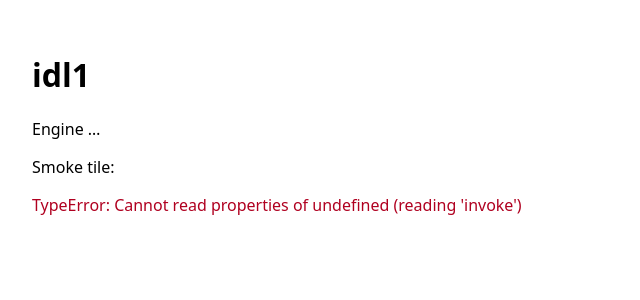
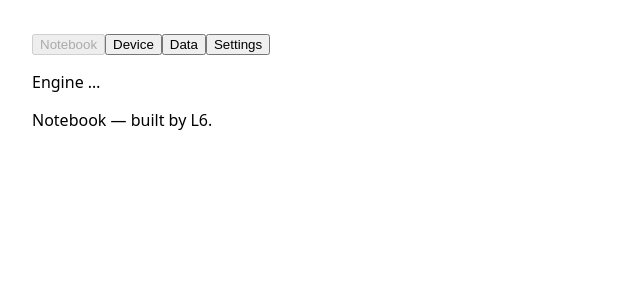
Before and after one commit to saucyeng/idl1-app, a React (Vite) app in the folder app/: page / in a window 1280 px wide. Shown: the top 300 px of the page, without its empty margins (0-640 px from the left). Built offline with nearby package versions, Linux system fonts and the light colour scheme.

Commit message:
app: routing skeleton (four-tab shell) and app-level state (Context+useReducer)

```diff
--- a/app/src/App.tsx
+++ b/app/src/App.tsx
@@ -1,27 +1,49 @@
-import { useEffect, useState } from "react";
+import { useEffect } from "react";
 import "./App.css";
 import { fetchEngineVersion } from "./ipc/engine";
-import { fetchSmokeTile } from "./ipc/_m0_smoke";
+import { AppStateProvider, useAppState } from "./state/AppState";
+import { ROUTES } from "./routes/types";
+import NotebookPage from "./routes/pages/NotebookPage";
+import DevicePage from "./routes/pages/DevicePage";
+import DataPage from "./routes/pages/DataPage";
+import SettingsPage from "./routes/pages/SettingsPage";
 
-/** Root of the idl1 UI. M0: proves JSON and binary IPC against the engine. */
-export default function App() {
-  const [version, setVersion] = useState<string>("…");
-  const [tile, setTile] = useState<number[]>([]);
-  const [error, setError] = useState<string | null>(null);
+/** The four-tab shell: nav + the active tab's page, sourced from
+ *  `useAppState()`. Fetches the engine version once on mount (C3 §3.1). */
+function Shell() {
+  const [state, dispatch] = useAppState();
 
   useEffect(() => {
-    fetchEngineVersion().then(setVersion).catch((e) => setError(String(e)));
-    fetchSmokeTile(8)
-      .then((t) => setTile(Array.from(t)))
-      .catch((e) => setError(String(e)));
-  }, []);
+    fetchEngineVersion().then((v) => dispatch({ type: "SET_ENGINE_VERSION", version: v }));
+  }, [dispatch]);
+
+  const page = {
+    notebook: <NotebookPage />,
+    device: <DevicePage />,
+    data: <DataPage />,
+    settings: <SettingsPage />,
+  }[state.route];
 
   return (
     <main className="idl1-root">
-      <h1>idl1</h1>
-      <p>Engine {version}</p>
-      <p>Smoke tile: {tile.join(", ")}</p>
-      {error && <p className="idl1-error">{error}</p>}
+      <nav>
+        {ROUTES.map((r) => (
+          <button key={r.id} onClick={() => dispatch({ type: "NAVIGATE", route: r.id })} disabled={state.route === r.id}>
+            {r.label}
+          </button>
+        ))}
+      </nav>
+      <p>Engine {state.engineVersion ?? "…"}</p>
+      {page}
     </main>
   );
 }
+
+/** Root of the idl1 UI: state provider + the four-tab shell. */
+export default function App() {
+  return (
+    <AppStateProvider>
+      <Shell />
+    </AppStateProvider>
+  );
+}
--- /dev/null
+++ b/app/src/routes/pages/DataPage.tsx
@@ -0,0 +1,5 @@
+/** Placeholder — L7 (device/data/settings UI) replaces this with the
+ *  catalog browser and import views. */
+export default function DataPage() {
+  return <p>Data — built by L7.</p>;
+}
--- /dev/null
+++ b/app/src/routes/pages/DevicePage.tsx
@@ -0,0 +1,5 @@
+/** Placeholder — L7 (device/data/settings UI) replaces this with the
+ *  device connection and source-config views. */
+export default function DevicePage() {
+  return <p>Device — built by L7.</p>;
+}
--- /dev/null
+++ b/app/src/routes/pages/NotebookPage.tsx
@@ -0,0 +1,5 @@
+/** Placeholder — L6 (notebook UI) replaces this with the sandboxed-iframe
+ *  cell viewer. */
+export default function NotebookPage() {
+  return <p>Notebook — built by L6.</p>;
+}
--- /dev/null
+++ b/app/src/routes/pages/SettingsPage.tsx
@@ -0,0 +1,5 @@
+/** Placeholder — L7 (device/data/settings UI) replaces this with the
+ *  settings tab. */
+export default function SettingsPage() {
+  return <p>Settings — built by L7.</p>;
+}
--- /dev/null
+++ b/app/src/routes/types.ts
@@ -0,0 +1,12 @@
+/** The app's four top-level tabs (design §10 L6/L7 scope: notebook viewer,
+ *  device connection, data/catalog browser, settings). No nested routing in
+ *  v1 — a flat tab switch is sufficient for a four-screen desktop/mobile
+ *  shell and needs no routing library (see this plan's Open Questions). */
+export type RouteId = "notebook" | "device" | "data" | "settings";
+
+export const ROUTES: readonly { id: RouteId; label: string }[] = [
+  { id: "notebook", label: "Notebook" },
+  { id: "device", label: "Device" },
+  { id: "data", label: "Data" },
+  { id: "settings", label: "Settings" },
+];
--- /dev/null
+++ b/app/src/state/AppState.tsx
@@ -0,0 +1,50 @@
+import { createContext, useContext, useReducer, type ReactNode } from "react";
+import type { RouteId } from "../routes/types";
+
+/** App-shell state: the current tab plus the two values every tab may need
+ *  (engine version, for a footer/about display; resolved <data> path, for
+ *  Settings). L6/L7 extend this shape with their own slices (workbook
+ *  handle, selection model, …) rather than inventing a second store — see
+ *  this plan's Open Questions on when a heavier state library is justified. */
+export interface AppState {
+  route: RouteId;
+  engineVersion: string | null;
+}
+
+/** The app's state before `engine_version` resolves (M0: `fetchEngineVersion`
+ *  populates it on mount). */
+export const initialAppState: AppState = { route: "notebook", engineVersion: null };
+
+/** Every action the app-shell reducer accepts. */
+export type AppAction =
+  | { type: "NAVIGATE"; route: RouteId }
+  | { type: "SET_ENGINE_VERSION"; version: string };
+
+/** Pure reducer — the unit-tested half of this module (CLAUDE.md §4: UI
+ *  rendering is not unit-tested; this is not rendering). */
+export function appStateReducer(state: AppState, action: AppAction): AppState {
+  switch (action.type) {
+    case "NAVIGATE":
+      return { ...state, route: action.route };
+    case "SET_ENGINE_VERSION":
+      return { ...state, engineVersion: action.version };
+  }
+}
+
+const AppStateContext = createContext<[AppState, React.Dispatch<AppAction>] | null>(null);
+
+/** Provides `useAppState()` to every descendant via a `Context` +
+ *  `useReducer` store (no external dependency — see this plan's Open
+ *  Questions on state-management choice). */
+export function AppStateProvider({ children }: { children: ReactNode }) {
+  const value = useReducer(appStateReducer, initialAppState);
+  return <AppStateContext.Provider value={value}>{children}</AppStateContext.Provider>;
+}
+
+/** Reads the app-shell `[state, dispatch]` pair.
+ *  @throws Error if called outside `<AppStateProvider>`. */
+export function useAppState(): [AppState, React.Dispatch<AppAction>] {
+  const ctx = useContext(AppStateContext);
+  if (!ctx) throw new Error("useAppState must be used inside <AppStateProvider>");
+  return ctx;
+}
```
Also changed, not shown: 2 other files (tests, documents, lock files or other folders).
